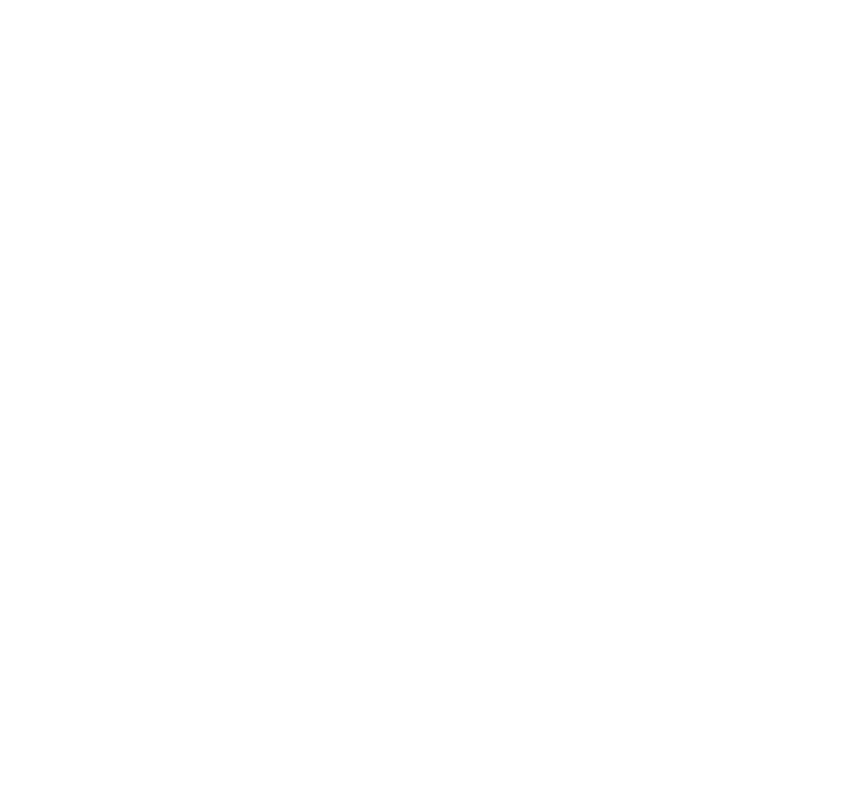
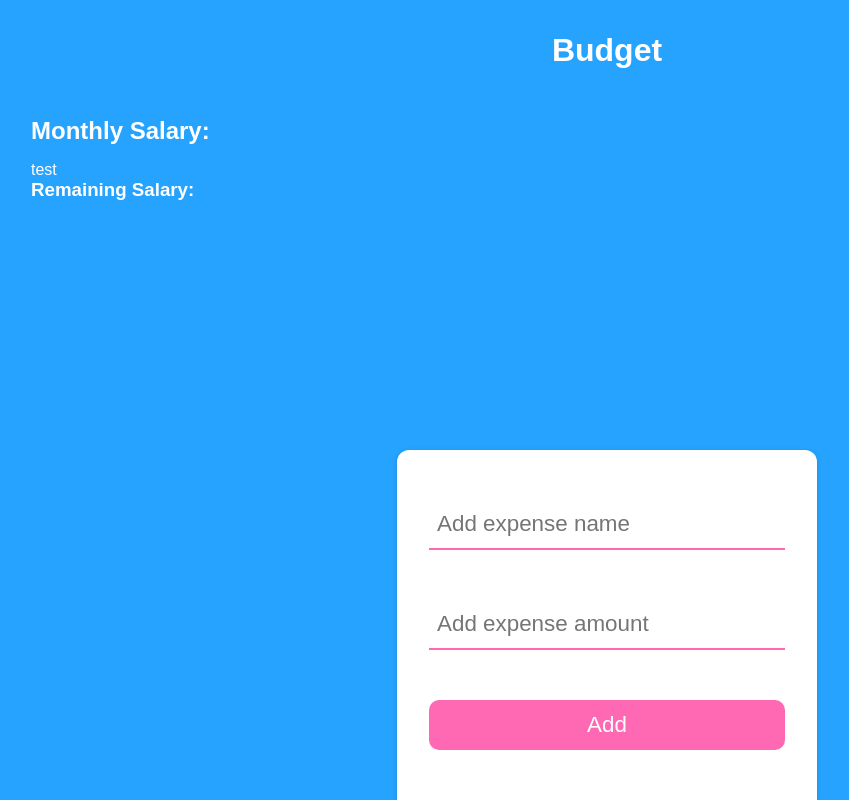
Before and after one commit to juanjosec5/budget-json, a website: page index.html in a window 1280 px wide. Shown: the whole page, without its empty margins (33-882 px from the left). Drawn offline with Linux system fonts and the light colour scheme; no server answers.

Commit message:
basic layout

```diff
--- a/app.js
+++ b/app.js
@@ -0,0 +1,29 @@
+const titleSalary = document.querySelector('.salary-breakdown__title');
+const remainingSalary = document.querySelector('.salary-breakdown__remaining');
+
+window.onload = () => {
+    renderBugetData();
+}
+
+const budgetConstantsUrl = 'https://raw.githubusercontent.com/juanjosec5/budget-json/main/budget-constants.json';
+
+const getBudgetConstants = async () => {
+    try {
+        const budgetConstantsResponse = await fetch(budgetConstantsUrl);
+        const budgetConstants = await budgetConstantsResponse.json();
+
+        return budgetConstants;
+    } catch (error) {
+        console.error(error);
+    }
+
+}
+
+const renderBugetData = async () => {
+    const budgetData = await getBudgetConstants();
+
+    titleSalary.innerText = `Monthly Salary: ${formatNumbers(budgetData.salary)} COP`;
+    remainingSalary.innerText = `Remaining Salary: ${formatNumbers(budgetData.salary)} COP`;
+}
+
+const formatNumbers = num => num.toString().replace(/\B(?=(\d{3})+(?!\d))/g, ",");
--- a/index.html
+++ b/index.html
@@ -5,8 +5,31 @@
     <meta http-equiv="X-UA-Compatible" content="IE=edge">
     <meta name="viewport" content="width=device-width, initial-scale=1.0">
     <title>Budget App</title>
+    <link rel="stylesheet" href="./styles.css">
 </head>
 <body>
-<script src="./app.js"></script>
+    <h1 class="main-title">Budget</h1>
+
+    <main>
+        <section class="salary-breakdown">
+            <h2 class="salary-breakdown__title">Monthly Salary:</h2>
+
+            <article class="salary-breakdown__expenses">
+                <ul class="salary-breakdown__expenses-list">
+                    <li>test</li>
+                </ul>
+
+                <h3 class="salary-breakdown__remaining">Remaining Salary: </h3>
+            </article>
+        </section>
+    </main>
+    <section class="add-expense">
+        <input class="add-expense__input" type="text" name="expense" id="expense" placeholder="Add expense name">
+        <input class="add-expense__input" type="text" name="expense" id="expense" placeholder="Add expense amount">
+        <button class="add-expense__button" type="submit">Add</button>
+    </section>
+
+    <!-- scripts -->
+    <script src="./app.js"></script>
 </body>
 </html>
--- /dev/null
+++ b/styles.css
@@ -0,0 +1,102 @@
+* {
+  padding: 0;
+  margin: 0;
+  -webkit-box-sizing: border-box;
+          box-sizing: border-box;
+  font-family: sans-serif;
+  list-style-type: none;
+}
+
+html, body {
+  height: 100%;
+}
+
+body {
+  display: -webkit-box;
+  display: -ms-flexbox;
+  display: flex;
+  -webkit-box-orient: vertical;
+  -webkit-box-direction: normal;
+      -ms-flex-direction: column;
+          flex-direction: column;
+  -webkit-box-pack: justify;
+      -ms-flex-pack: justify;
+          justify-content: space-between;
+  -webkit-box-align: center;
+      -ms-flex-align: center;
+          align-items: center;
+  background-color: #25a3ff;
+  color: white;
+}
+
+body main {
+  -webkit-box-flex: 1;
+      -ms-flex: 1 0 auto;
+          flex: 1 0 auto;
+  width: 90%;
+}
+
+.main-title {
+  margin: 2rem;
+}
+
+.salary-breakdown {
+  height: auto;
+}
+
+.salary-breakdown__title {
+  margin: 1rem 0;
+}
+
+.add-expense {
+  position: relative;
+  width: 90%;
+  max-width: 420px;
+  border-radius: 12px 12px 0 0;
+  background-color: white;
+  height: 350px;
+  margin-top: -50px;
+  -webkit-box-shadow: rgba(0, 0, 0, 0.16) 0px 1px 4px;
+          box-shadow: rgba(0, 0, 0, 0.16) 0px 1px 4px;
+  padding: 0 2rem;
+  display: -webkit-box;
+  display: -ms-flexbox;
+  display: flex;
+  -webkit-box-orient: vertical;
+  -webkit-box-direction: normal;
+      -ms-flex-direction: column;
+          flex-direction: column;
+  -webkit-box-pack: space-evenly;
+      -ms-flex-pack: space-evenly;
+          justify-content: space-evenly;
+  -webkit-box-align: center;
+      -ms-flex-align: center;
+          align-items: center;
+}
+
+.add-expense__input {
+  outline: 0;
+  border-color: hotpink;
+  height: 50px;
+  width: 100%;
+  border: none;
+  border-bottom: 2px solid hotpink;
+  font-size: 1.4rem;
+  padding: 0 0.5rem;
+}
+
+.add-expense__button {
+  border: none;
+  height: 50px;
+  width: 100%;
+  font-size: 1.4rem;
+  border-radius: 10px;
+  background-color: hotpink;
+  color: white;
+}
+
+.add-expense__button:hover {
+  cursor: pointer;
+  background-color: #ff0381;
+}
+/*# sourceMappingURL=styles.css.map */
```
